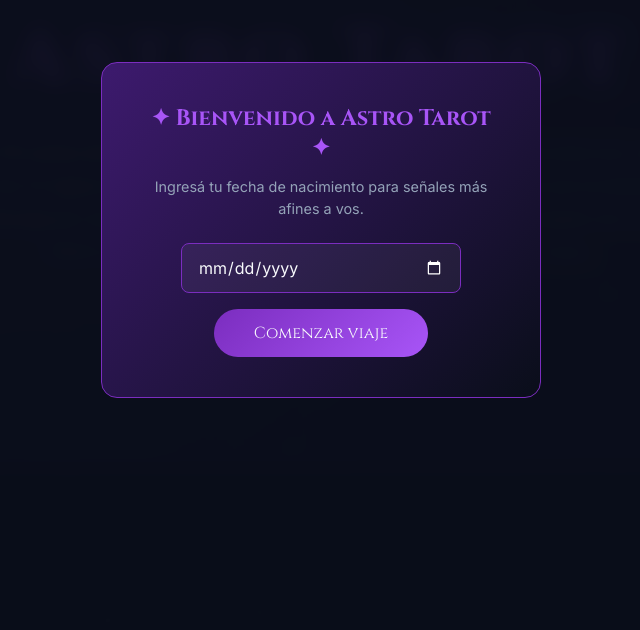
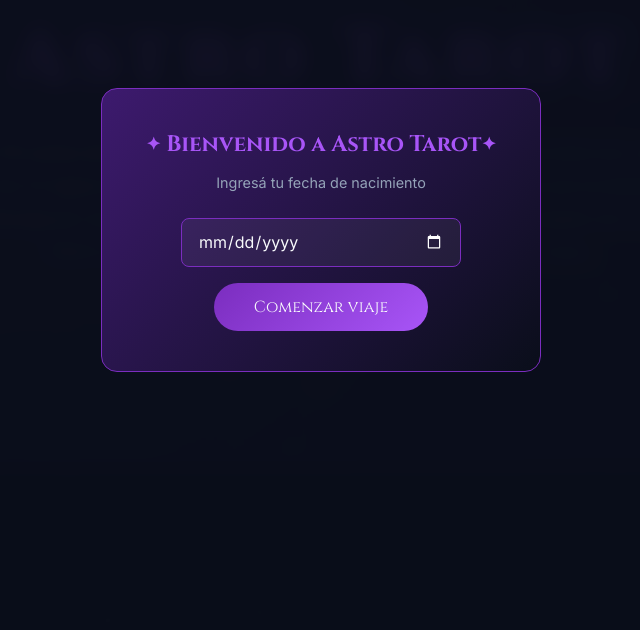
Before and after one commit to belramirez74-crypto/astro-tarot, a plain HTML site: page index.html in a window 1280 px wide. Shown: the part 170-800 px from the top of the page, without its empty margins (319-959 px from the left). Drawn offline with Linux system fonts and the light colour scheme.

Commit message:
Alineación de estrellas en bienvenida y cambio de descripción

```diff
--- a/index.html
+++ b/index.html
@@ -569,6 +569,10 @@
             font-family: 'Cinzel', serif;
             font-size: 1.4rem; color: var(--violeta-brillante);
             margin-bottom: 0.8rem;
+        }
+        .birthday-modal-content h2 .star-icon {
+            display: inline-block; vertical-align: middle;
+            font-size: 1.1rem; line-height: 1;
         }
         .birthday-modal-content p {
             font-size: 0.9rem; color: var(--gris);
@@ -1323,8 +1327,8 @@
 <body>
     <div class="birthday-modal" id="birthdayModal">
         <div class="birthday-modal-content">
-            <h2>&#x2726; Bienvenido a Astro Tarot &#x2726;</h2>
-            <p>Ingres&aacute; tu fecha de nacimiento para se&ntilde;ales m&aacute;s afines a vos.</p>
+            <h2><span class="star-icon">&#x2726;</span> Bienvenido a Astro Tarot<span class="star-icon">&#x2726;</span></h2>
+            <p>Ingres&aacute; tu fecha de nacimiento</p>
             <form id="birthdayForm">
                 <input type="date" id="birthdayInput" required>
                 <button type="submit">Comenzar viaje</button>
```
